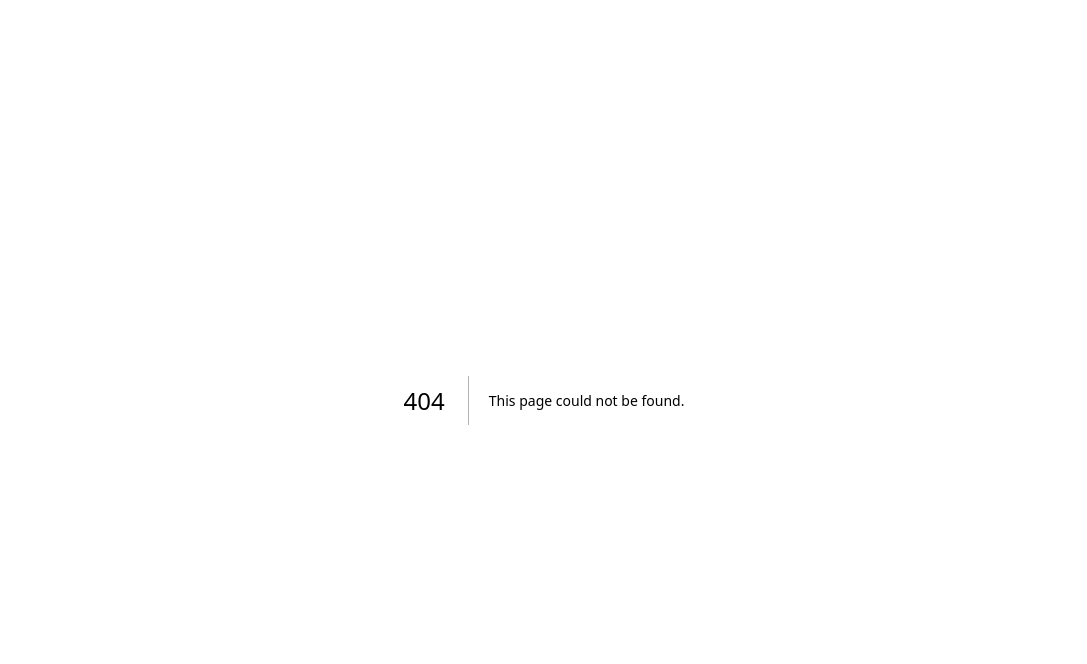
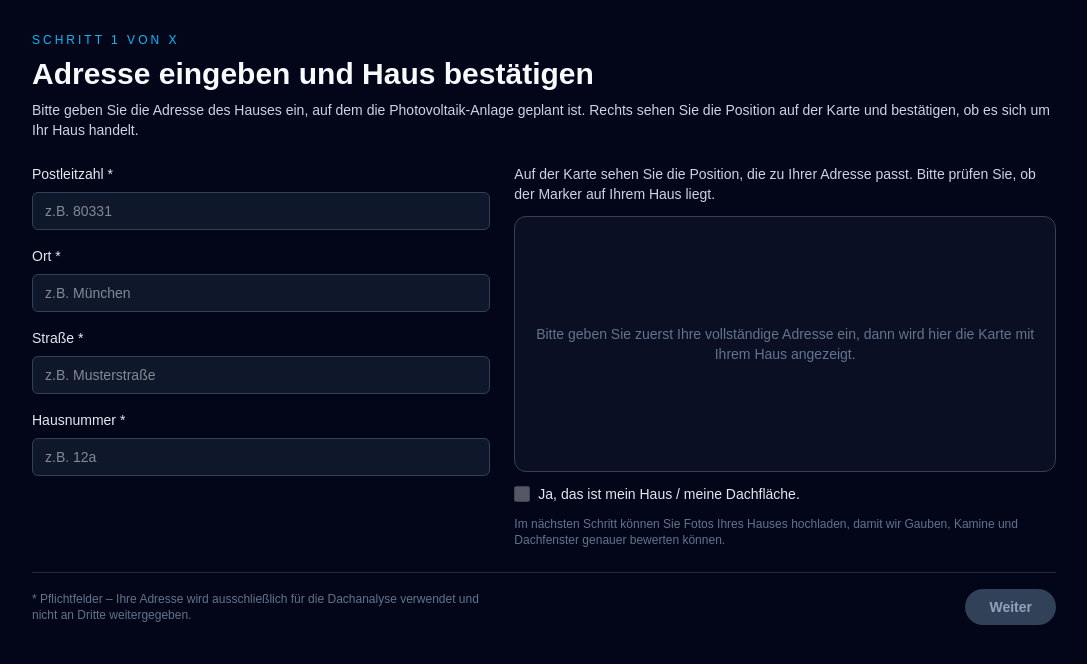
Before and after one commit to ant125/pvnavigator, a Next.js app: page /analyse in a window 1280 px wide. Before the commit this address had no page. Shown: the top 664 px of the page, without its empty margins (96-1183 px from the left). Built offline with nearby package versions, Linux system fonts and the light colour scheme.

Commit message:
Add analyse step 1 with address and map. Move analyse page into app folder

```diff
--- /dev/null
+++ b/src/app/analyse/page.tsx
@@ -0,0 +1,193 @@
+"use client";
+
+import { useState } from "react";
+
+type AddressForm = {
+  plz: string;
+  ort: string;
+  strasse: string;
+  hausnummer: string;
+};
+
+export default function AnalysePage() {
+  const [address, setAddress] = useState<AddressForm>({
+    plz: "",
+    ort: "",
+    strasse: "",
+    hausnummer: "",
+  });
+
+  const [isAddressConfirmed, setIsAddressConfirmed] = useState(false);
+
+  const handleChange = (
+    e: React.ChangeEvent<HTMLInputElement>
+  ) => {
+    const { name, value } = e.target;
+    setAddress((prev) => ({ ...prev, [name]: value }));
+    setIsAddressConfirmed(false); // если меняем адрес — снимаем подтверждение
+  };
+
+  // Строка адреса для карты
+  const addressString =
+    address.strasse.trim() &&
+    address.hausnummer.trim() &&
+    address.plz.trim() &&
+    address.ort.trim()
+      ? `${address.strasse} ${address.hausnummer}, ${address.plz} ${address.ort}, Deutschland`
+      : "";
+
+  const canContinue =
+    !!addressString && isAddressConfirmed;
+
+  return (
+    <main className="min-h-screen bg-slate-950 text-slate-50 px-4 py-8">
+      <div className="max-w-5xl mx-auto space-y-6">
+        <header className="space-y-2">
+          <p className="text-xs uppercase tracking-[0.25em] text-sky-400">
+            Schritt 1 von X
+          </p>
+          <h1 className="text-2xl sm:text-3xl font-bold">
+            Adresse eingeben und Haus bestätigen
+          </h1>
+          <p className="text-sm text-slate-300">
+            Bitte geben Sie die Adresse des Hauses ein, auf dem die
+            Photovoltaik-Anlage geplant ist. Rechts sehen Sie die Position
+            auf der Karte und bestätigen, ob es sich um Ihr Haus handelt.
+          </p>
+        </header>
+
+        <section className="grid gap-6 md:grid-cols-[minmax(0,1.1fr)_minmax(0,1.3fr)]">
+          {/* ЛЕВАЯ ЧАСТЬ – ФОРМА АДРЕСА */}
+          <div className="space-y-4">
+            <div className="space-y-2">
+              <label className="block text-sm font-medium text-slate-200">
+                Postleitzahl *
+              </label>
+              <input
+                name="plz"
+                value={address.plz}
+                onChange={handleChange}
+                className="w-full rounded-md bg-slate-900 border border-slate-700 px-3 py-2 text-sm focus:outline-none focus:ring-2 focus:ring-sky-500"
+                placeholder="z.B. 80331"
+              />
+            </div>
+
+            <div className="space-y-2">
+              <label className="block text-sm font-medium text-slate-200">
+                Ort *
+              </label>
+              <input
+                name="ort"
+                value={address.ort}
+                onChange={handleChange}
+                className="w-full rounded-md bg-slate-900 border border-slate-700 px-3 py-2 text-sm focus:outline-none focus:ring-2 focus:ring-sky-500"
+                placeholder="z.B. München"
+              />
+            </div>
+
+            <div className="space-y-2">
+              <label className="block text-sm font-medium text-slate-200">
+                Straße *
+              </label>
+              <input
+                name="strasse"
+                value={address.strasse}
+                onChange={handleChange}
+                className="w-full rounded-md bg-slate-900 border border-slate-700 px-3 py-2 text-sm focus:outline-none focus:ring-2 focus:ring-sky-500"
+                placeholder="z.B. Musterstraße"
+              />
+            </div>
+
+            <div className="space-y-2">
+              <label className="block text-sm font-medium text-slate-200">
+                Hausnummer *
+              </label>
+              <input
+                name="hausnummer"
+                value={address.hausnummer}
+                onChange={handleChange}
+                className="w-full rounded-md bg-slate-900 border border-slate-700 px-3 py-2 text-sm focus:outline-none focus:ring-2 focus:ring-sky-500"
+                placeholder="z.B. 12a"
+              />
+            </div>
+          </div>
+
+          {/* ПРАВАЯ ЧАСТЬ – КАРТА + ПОДТВЕРЖДЕНИЕ */}
+          <div className="space-y-3">
+            <p className="text-sm text-slate-300">
+              Auf der Karte sehen Sie die Position, die zu Ihrer Adresse passt.
+              Bitte prüfen Sie, ob der Marker auf Ihrem Haus liegt.
+            </p>
+
+            <div className="relative w-full rounded-xl border border-slate-700 bg-slate-900/60 h-64 overflow-hidden">
+              {addressString ? (
+                <iframe
+                  title="Haus auf der Karte"
+                  className="w-full h-full"
+                  loading="lazy"
+                  referrerPolicy="no-referrer-when-downgrade"
+                  src={`https://www.google.com/maps?q=${encodeURIComponent(
+                    addressString
+                  )}&output=embed`}
+                />
+              ) : (
+                <div className="w-full h-full flex items-center justify-center text-slate-500 text-sm px-4 text-center">
+                  Bitte geben Sie zuerst Ihre vollständige Adresse ein,
+                  dann wird hier die Karte mit Ihrem Haus angezeigt.
+                </div>
+              )}
+            </div>
+
+            <div className="flex items-center gap-2">
+              <input
+                id="confirm-house"
+                type="checkbox"
+                checked={isAddressConfirmed}
+                onChange={(e) => setIsAddressConfirmed(e.target.checked)}
+                disabled={!addressString}
+                className="h-4 w-4 rounded border-slate-600 bg-slate-900 text-sky-500 focus:ring-sky-500 disabled:opacity-50"
+              />
+              <label
+                htmlFor="confirm-house"
+                className="text-sm text-slate-200"
+              >
+                Ja, das ist mein Haus / meine Dachfläche.
+              </label>
+            </div>
+
+            <p className="text-xs text-slate-500">
+              Im nächsten Schritt können Sie Fotos Ihres Hauses hochladen,
+              damit wir Gauben, Kamine und Dachfenster genauer bewerten können.
+            </p>
+          </div>
+        </section>
+
+        {/* НИЖНЯЯ ПАНЕЛЬ: Пояснение + кнопка "Weiter" */}
+        <footer className="flex justify-between items-center pt-4 border-t border-slate-800">
+          <p className="text-xs text-slate-500 max-w-md">
+            * Pflichtfelder – Ihre Adresse wird ausschließlich für die
+            Dachanalyse verwendet und nicht an Dritte weitergegeben.
+          </p>
+          <button
+            disabled={!canContinue}
+            className={`px-6 py-2 rounded-full text-sm font-semibold ${
+              canContinue
+                ? "bg-sky-500 hover:bg-sky-400"
+                : "bg-slate-700 text-slate-400 cursor-not-allowed"
+            }`}
+            onClick={() => {
+              if (canContinue) {
+                // позже: переход на Schritt 2
+                alert(
+                  "Adresse bestätigt. Im nächsten Schritt erfassen wir Dach- und Verbrauchsdaten."
+                );
+              }
+            }}
+          >
+            Weiter
+          </button>
+        </footer>
+      </div>
+    </main>
+  );
+}
```
